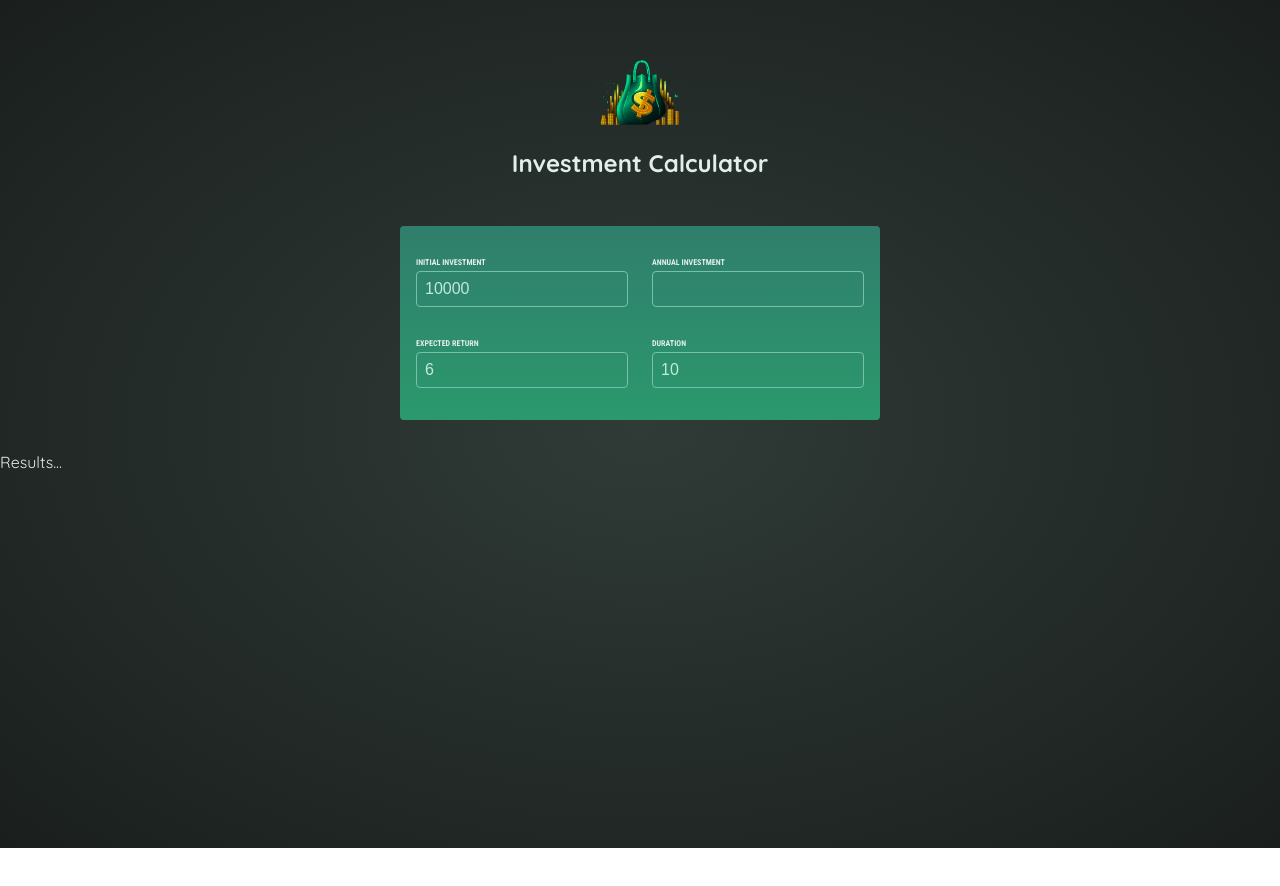
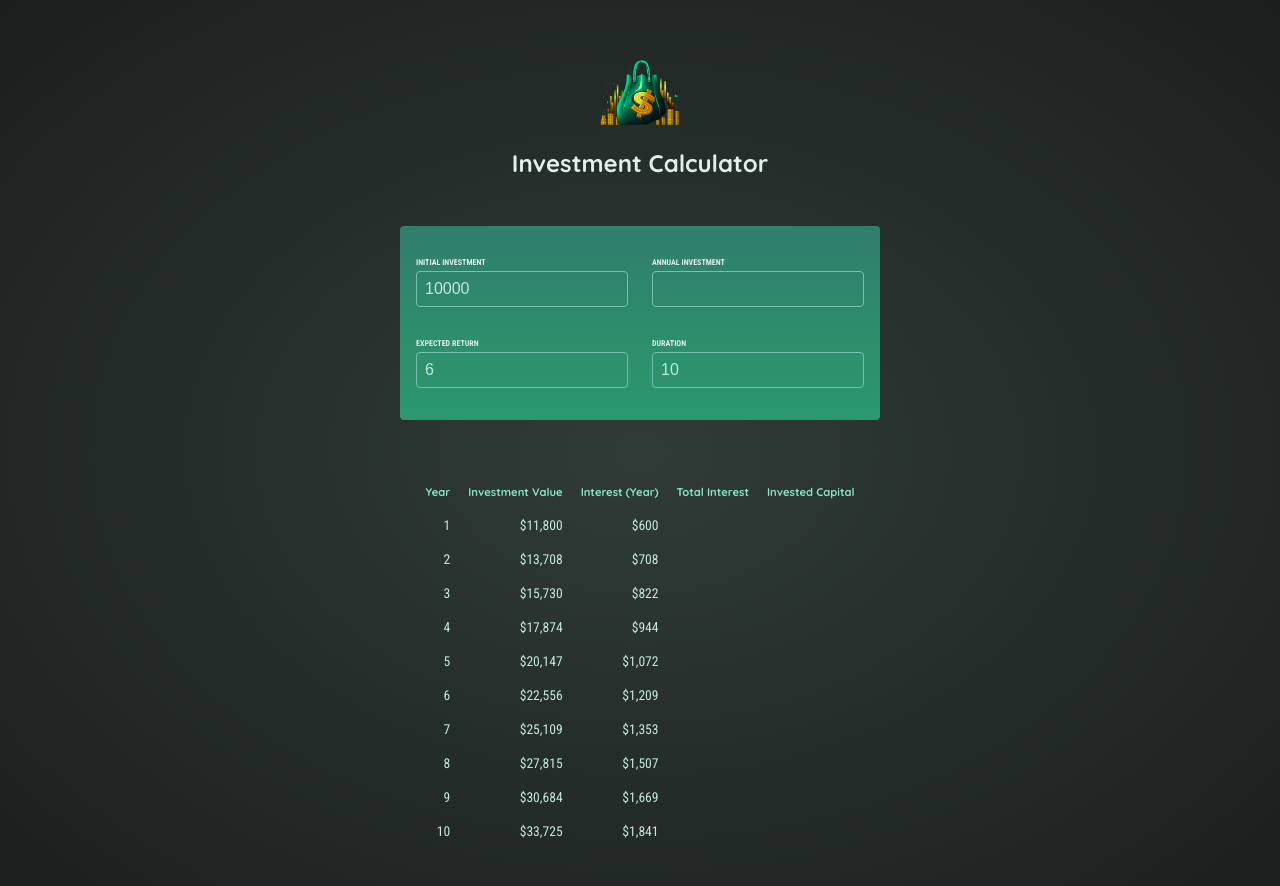
Before and after one commit to kmumladze/react-investment-calculator, a React (Vite) app: page / in a window 1280 px wide. Shown: the top 886 px of the page. Before the commit the page ends 848 px from the top, so only its background shows below. Built offline with nearby package versions, Linux system fonts and the light colour scheme.

Commit message:
feat: format year data

```diff
--- a/src/components/Results.jsx
+++ b/src/components/Results.jsx
@@ -1,8 +1,33 @@
-import { calculateInvestmentResults } from "../util/investment.js";
+import { calculateInvestmentResults, formatter } from "../util/investment.js";
 
 export default function Results({ input }) {
   const resultsData = calculateInvestmentResults(input);
   console.log(resultsData);
 
-  return <p>Results...</p>;
+  return (
+    <table id="result">
+      <thead>
+        <tr>
+          <th>Year</th>
+          <th>Investment Value</th>
+          <th>Interest (Year)</th>
+          <th>Total Interest</th>
+          <th>Invested Capital</th>
+        </tr>
+      </thead>
+      <tbody>
+        {resultsData.map((yearData) => {
+          return (
+            <tr key={yearData.year}>
+              <td>{yearData.year}</td>
+              <td>{formatter.format(yearData.valueEndOfYear)}</td>
+              <td>{formatter.format(yearData.interest)}</td>
+              <td></td>
+              <td></td>
+            </tr>
+          );
+        })}
+      </tbody>
+    </table>
+  );
 }
```
